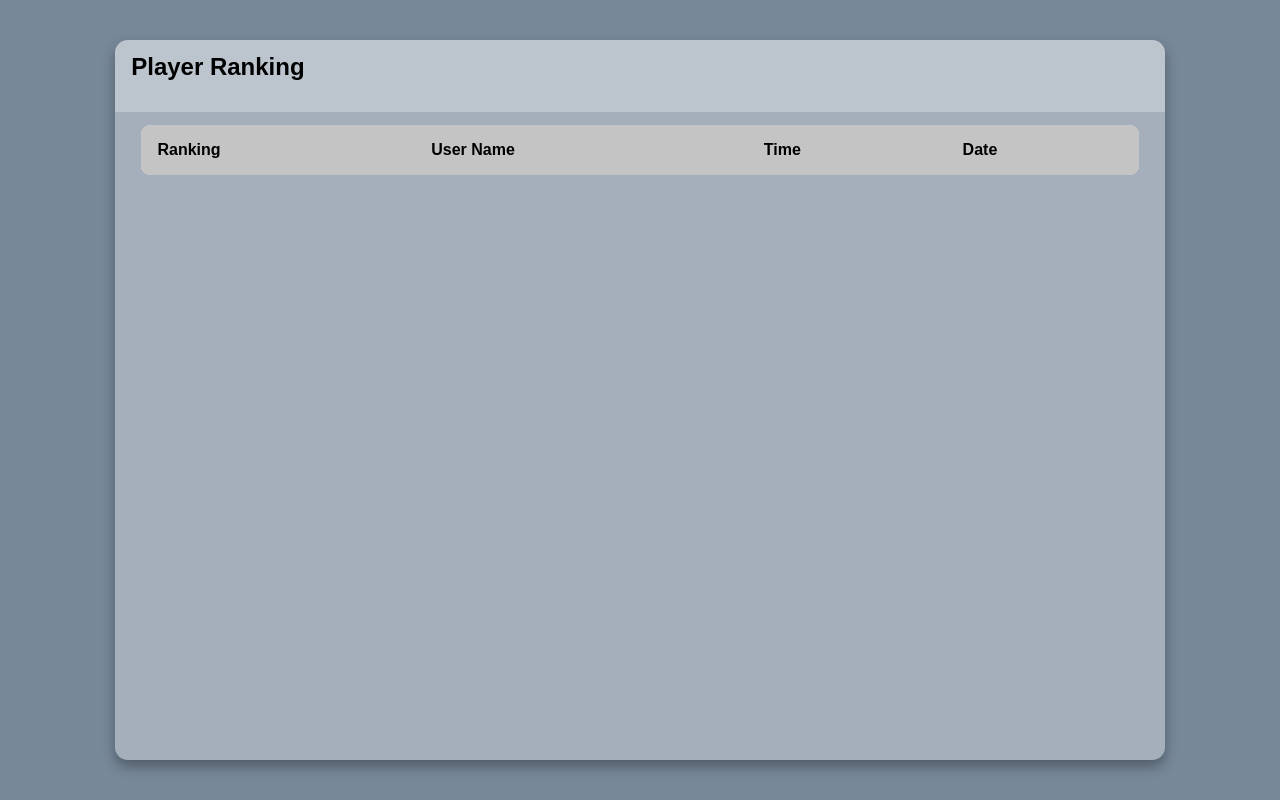
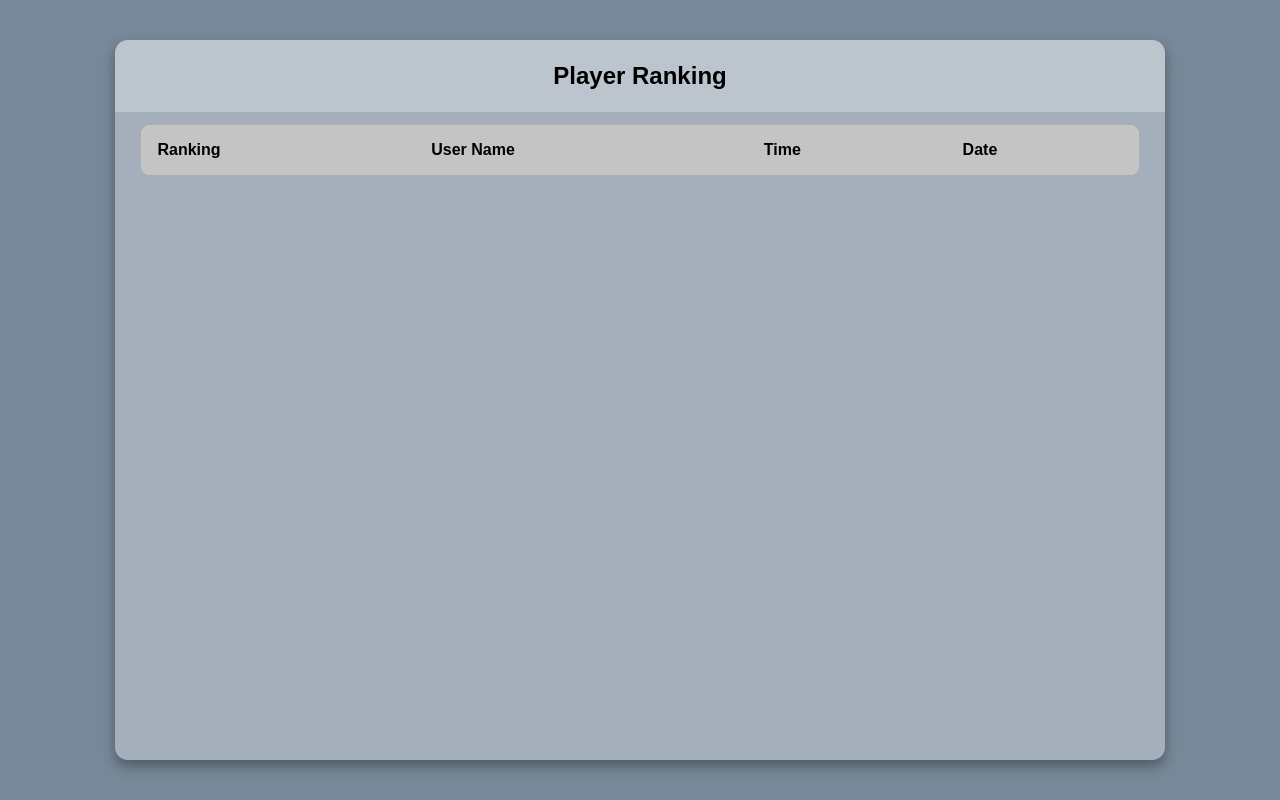
Before and after one commit to bruni6072/website, a plain HTML site: page index.html in a window 1280 px wide. Drawn offline with Linux system fonts and the light colour scheme; no server answers.

Commit message:
Update style.css
Aligning the tittle

```diff
--- a/style.css
+++ b/style.css
@@ -27,8 +27,13 @@ main.table{
 .table_header{
     width: 100%;
     height: 10%;
+    text-align: center;
+
     background-color: #fff4;
     padding: .8rem 1rem;
+    display: flex;
+    justify-content: center; /* horizontal */
+    align-items: center;     /* vertical */
 }
 .table_body{
     width: 95%;
```
